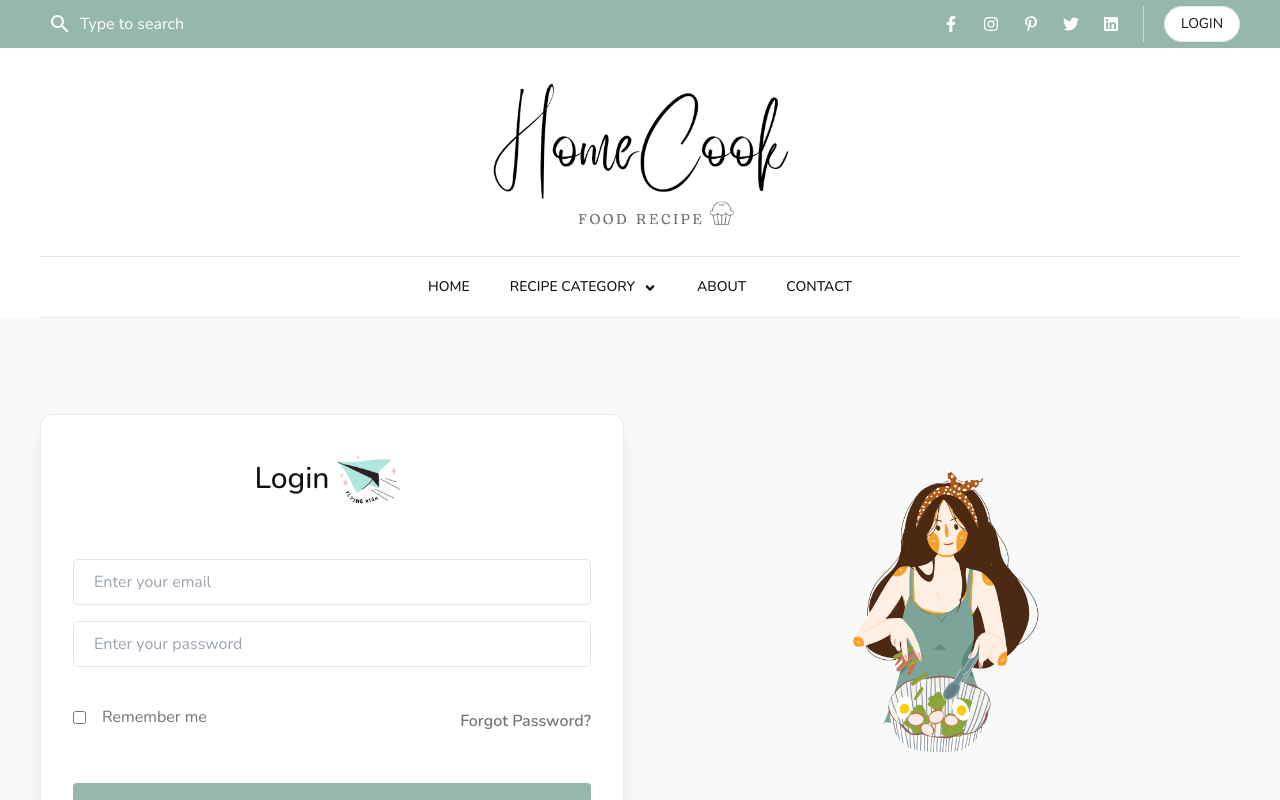
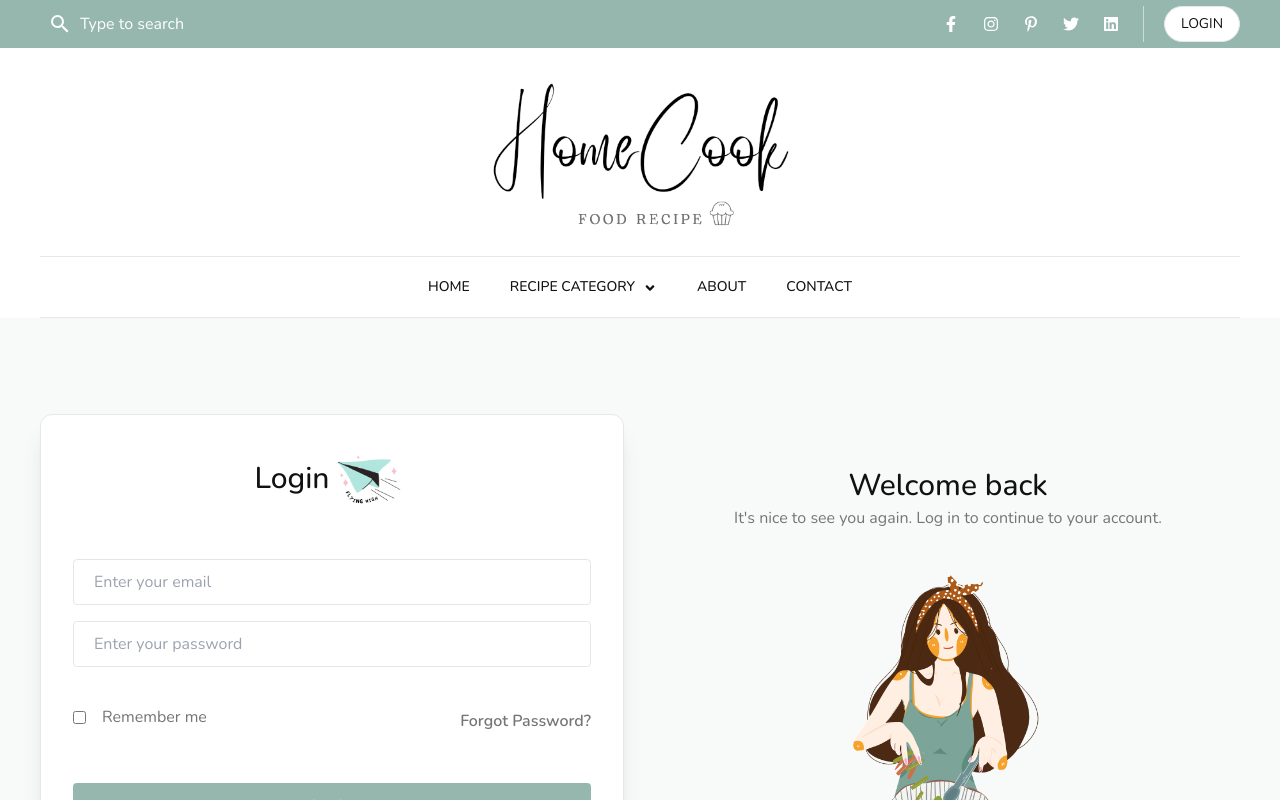
Before and after one commit to waytothevenus/homecook, a Next.js app in the folder frontend/: page /login in a window 1280 px wide. Shown: the top 800 px of the page. Built offline with nearby package versions, Linux system fonts and the light colour scheme.

Commit message:
move text below img in login page

```diff
--- a/frontend/pages/login.js
+++ b/frontend/pages/login.js
@@ -31,16 +31,16 @@ function Login() {
 				<LoginForm onSubmit={onSubmit} />
 				<div className="flex flex-col items-center justify-center max-md:-order-1">
 					{error && <span>{error}</span>}
-					<Img
-						alt="login"
-						src="/static/images/girl-cooking-1.png"
-						className="w-full h-72 mb-10"
-					/>
 					<h1>Welcome back</h1>
 					<p className="text-center">
 						It's nice to see you again. Log in to continue to your
 						account.
 					</p>
+					<Img
+						alt="login"
+						src="/static/images/girl-cooking-1.png"
+						className="w-full h-72 mt-10"
+					/>
 				</div>
 			</div>
 		</div>
```
